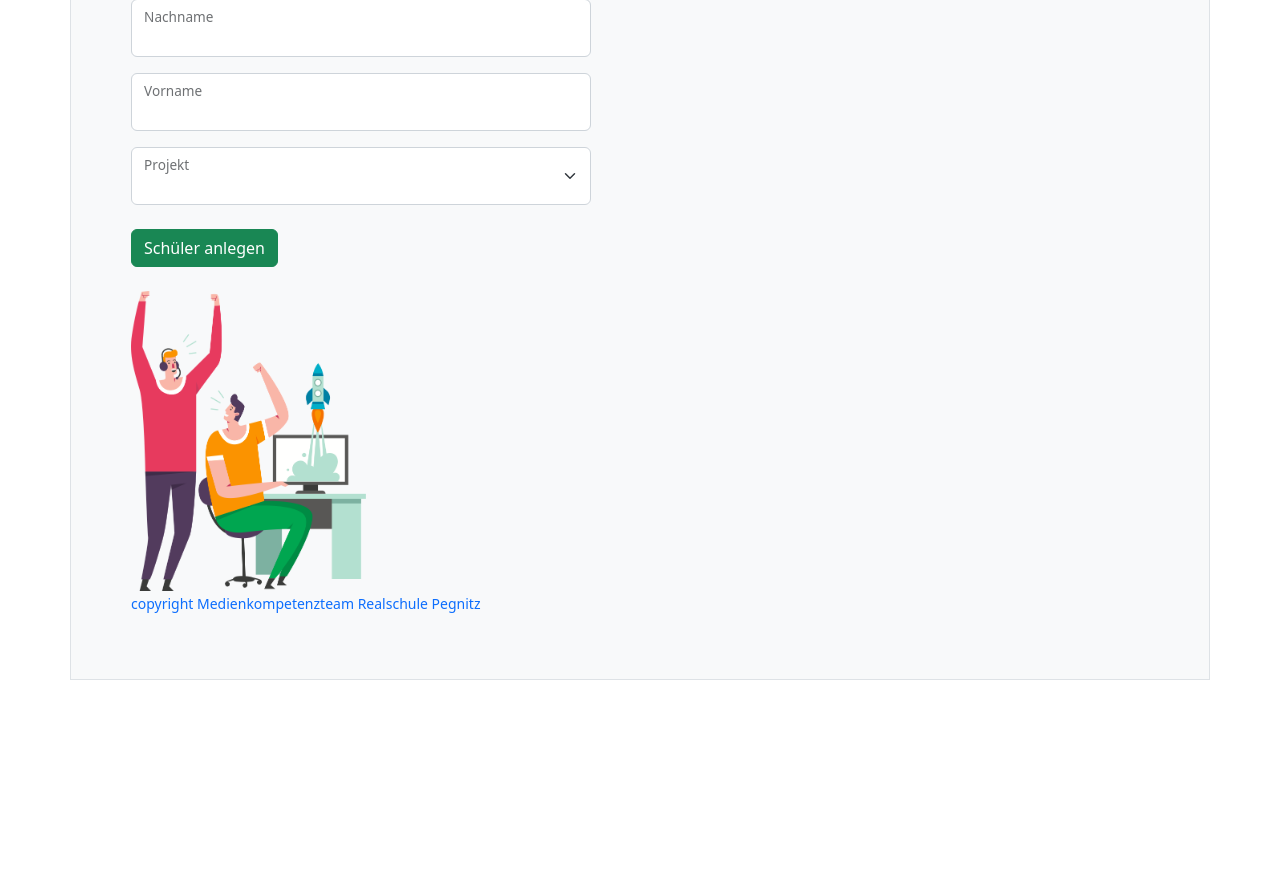
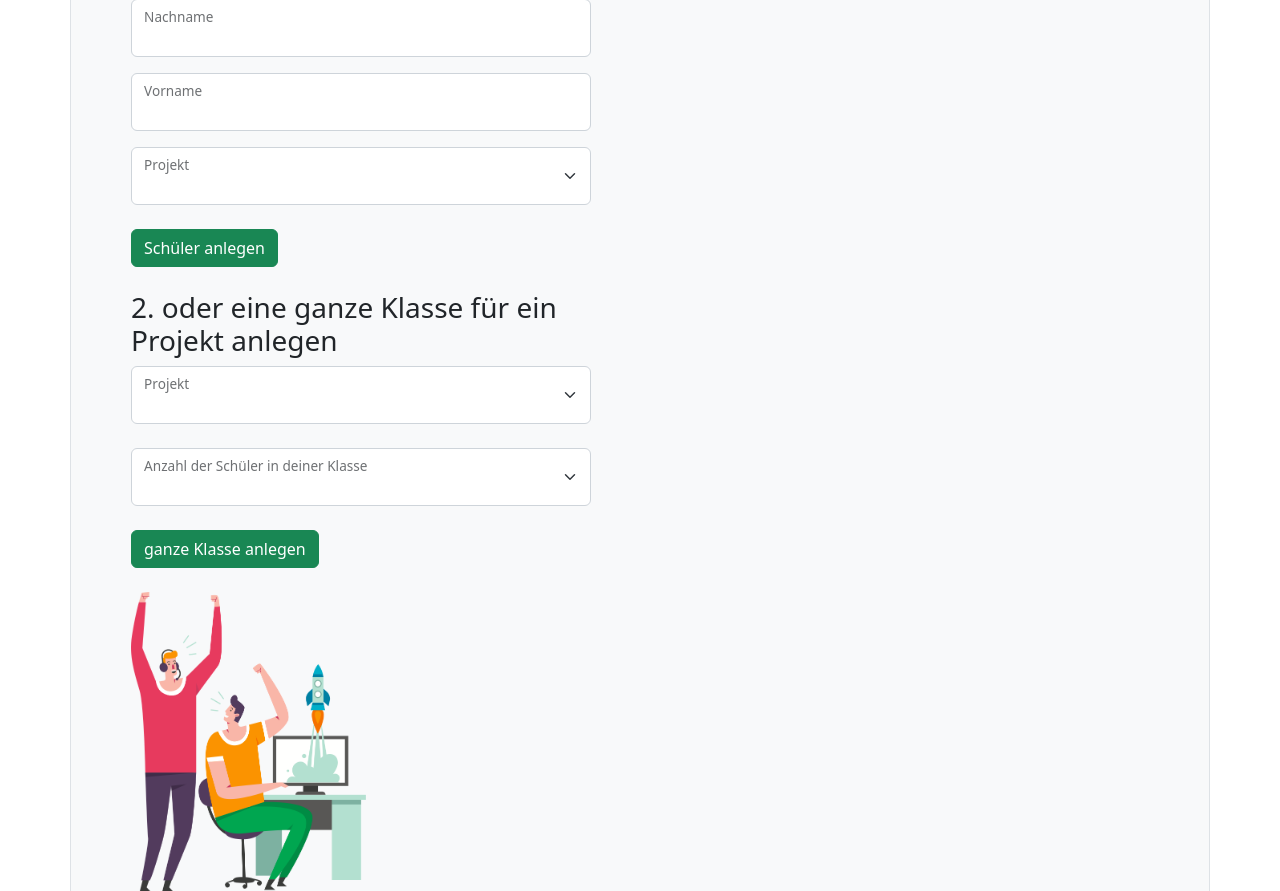
Before and after one commit to kasseckert/medienbewertungstool, a PHP site: page /lehrer/mp_start.php in a window 1280 px wide. Shown: the part 612-1503 px from the top of the page. Before the commit the page ends 1292 px from the top, so only its background shows below. Run offline with PHP 8.4, Linux system fonts and the light colour scheme; tables that the repository leaves empty hold one stand-in row (values such as "Sample post"); data that the repository does not hold is empty.

Commit message:
Update Schüler anlegen

```diff
--- a/index.php
+++ b/index.php
@@ -12,7 +12,7 @@ require_once ('sql.inc.php');
     <?php
     echo $bootstrap_css;
     echo $bootstrap_js;
-	echo $symbol;
+	echo $bootstrap_icons;
     // LOGO
     // https://pixabay.com/de/vectors/logo-origami-vogel-fliegen-blau-1913689/
     //
@@ -30,6 +30,7 @@ require_once ('sql.inc.php');
         <h3 class="display-5">Aufgabengenerator</h3>
         <p>Jedes Ergebnis einer Aufgabe zur Medienproduktion kann auch durch eine KI erzeugt werden. Im Zentrum einer Bewertung eines Medienprojektes ist daher die Prozessbeschreibung. Es gilt, den Lerngegenstand exakt zu definieren, um daraus in Bezug auf die Rahmenbedingungen, die Formulierung und die Bewertung mithilfe des Bewertungstools konkrete Gestaltungsansätze auszuwählen.</p>
         <p></p><a href="lehrer/mp_aa.php" class="btn btn-outline-success">weiter</a></p>
+        <h1 class="float-end"><a href="https://github.com/kasseckert/medienbewertungstool"><i class="bi bi-github"></i></a></h1><br>
     </div>
 </body>
 </html>
--- a/lehrer/mp_schritt1.php
+++ b/lehrer/mp_schritt1.php
@@ -34,7 +34,7 @@ $passwort = $_POST['passwort'];
 	?>
     <br>
 		<?php
-			$eintraege = $db_link->query("SELECT * FROM medienprojekt_ergebnisse WHERE passwort='$passwort' ORDER BY name ASC");
+			$eintraege = $db_link->query("SELECT * FROM medienprojekt_ergebnisse WHERE passwort='$passwort' ORDER BY id ASC");
 
 			$anzahl_datensaetze = $eintraege->num_rows;
 			if ($anzahl_datensaetze == 0) {
--- a/lehrer/mp_start.php
+++ b/lehrer/mp_start.php
@@ -82,7 +82,47 @@ require_once ('../sql.inc.php');
                 </div>
                 <br>
 				<button type="submit" class="btn btn-success" name="submit" id="submit">Schüler anlegen</button>
-				</form>
+			</form>
+
+            <br>
+            <h3 class="display-8">2. oder eine ganze Klasse für ein Projekt anlegen</h3>
+
+            <form action="mp_klasse_anlegen.php" method="POST">
+                <div class="form-floating">
+                    <select class="form-select" id="passwort" name="passwort" required="required">
+                        <option></option>
+                        <?php
+			                $projekte2 = $db_link->query("SELECT * FROM medienprojekt_daten ORDER BY projektname ASC");
+			                    while ($zeile_p2 = $projekte2->fetch_object()) {
+				                    echo '<option value="'.$zeile_p2->passwort.'">'.$zeile_p2->projektname.'</option>';
+			                    }
+		                ?>
+                    </select>
+                    <label for="passwort" class="form-label">Projekt</label>
+                </div>
+                <br>
+                <div class="form-floating">
+                    <select class="form-select" id="klasse" name="klasse" required="required">
+                        <option></option>
+                        <option value="20">20 Schüler in der Klasse</option>
+                        <option value="21">21 Schüler in der Klasse</option>
+                        <option value="22">22 Schüler in der Klasse</option>
+                        <option value="23">23 Schüler in der Klasse</option>
+                        <option value="24">24 Schüler in der Klasse</option>
+                        <option value="25">25 Schüler in der Klasse</option>
+                        <option value="26">26 Schüler in der Klasse</option>
+                        <option value="27">27 Schüler in der Klasse</option>
+                        <option value="28">28 Schüler in der Klasse</option>
+                        <option value="29">29 Schüler in der Klasse</option>
+                        <option value="30">30 Schüler in der Klasse</option>
+                        <option value="31">31 Schüler in der Klasse</option>
+                        <option value="32">32 Schüler in der Klasse</option>
+                    </select>
+                    <label for="klasse" class="form-label">Anzahl der Schüler in deiner Klasse</label>
+                </div>
+                <br>
+				<button type="submit" class="btn btn-success" name="submit" id="submit">ganze Klasse anlegen</button>
+			</form>
 
             <br><img src="images/medienprojekt.png" height="300">
             <p class="text-primary"><small><span class="material-symbols-outlined">copyright</span> Medienkompetenzteam Realschule Pegnitz</small></p>
```
Also changed, not shown: lehrer/mp_klasse_anlegen.php (added, +14 -0 lines).
